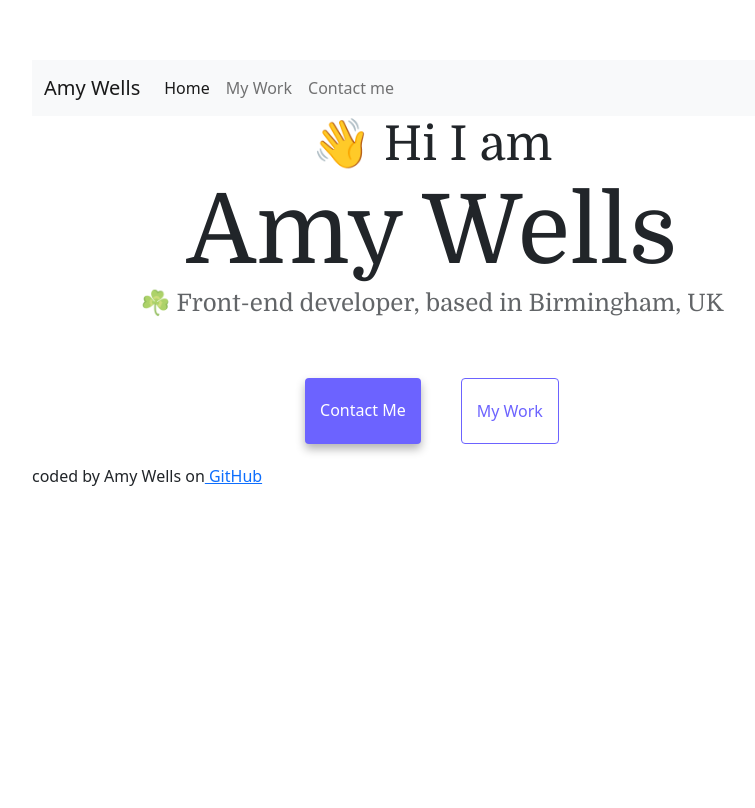
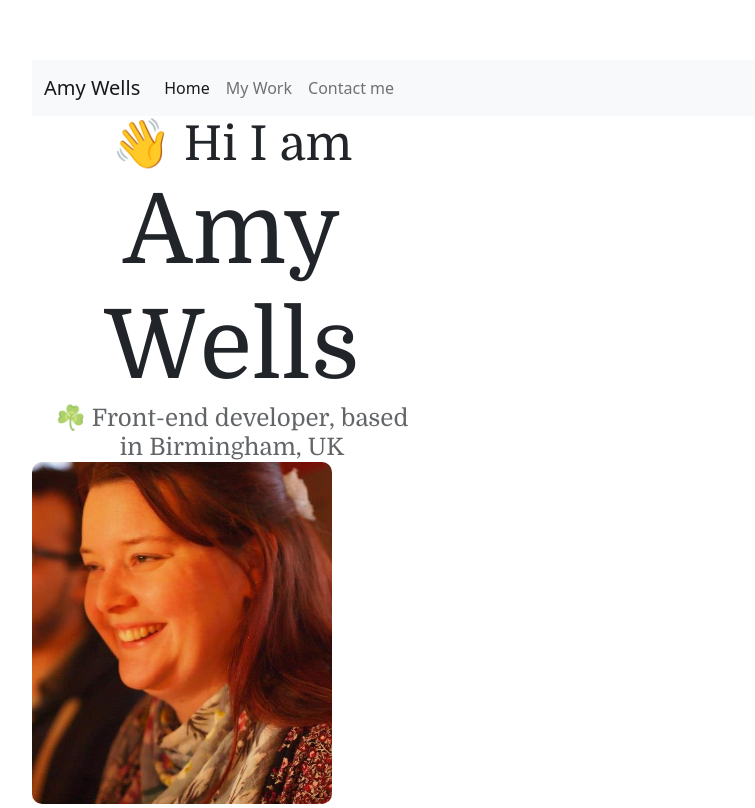
Before and after one commit to AmySllew/Amy-Wells, a plain HTML site: page index.html in a window 1280 px wide. Shown: the top 808 px of the page, without its empty margins (208-963 px from the left). Drawn offline with nearby package versions, Linux system fonts and the light colour scheme.

Commit message:
img added, columns on top of eachother

```diff
--- a/index.html
+++ b/index.html
@@ -56,10 +56,22 @@
       </div>
     </nav>
     <div class="hero">
-      <h2>👋 Hi I am</h2>
-      <h1>Amy Wells</h1>
-      <h3>☘️ Front-end developer, based in Birmingham, UK</h3>
+      <div class="container">
+        <div class="row d-flex">
+          <div class="col-md-6">
+            <h2>👋 Hi I am</h2>
+            <h1>Amy Wells</h1>
+            <h3>☘️ Front-end developer, based in Birmingham, UK</h3>
+          </div>
+        </div>
+      </div>
+      <div class="row d-flex">
+        <div class="col-md-6">
+          <img src="src/shecodes-headshot.jpg" class="headshot" />
+        </div>
+      </div>
     </div>
+  </div>
     <div class="navigation-links">
       <a
         href="contact.html#contact"
--- a/src/style.css
+++ b/src/style.css
@@ -110,12 +110,16 @@ h4 {
 .icon {
   font-size: 48px;
 }
+.hero {
+  display: flex;
+  flex-direction: column;
+}
 
 .hero h1 {
   font-family: var(--lettering);
 }
 
-@media {
+@media (max-width 900px) {
   .theatre-link {
     display: center;
     padding: 20px, 20px;
@@ -125,9 +129,12 @@ h4 {
     padding: 20px, 20px;
   }
 }
-
+.headshot {
+  border-radius: 10px;
+  max-width: 300px;
+}
 .contacts {
-  padding: 5 5 5;
+  padding: 20px 20px;
 }
 footer {
   display: center;
```
Also changed, not shown: src/shecodes-headshot.jpg (added).
